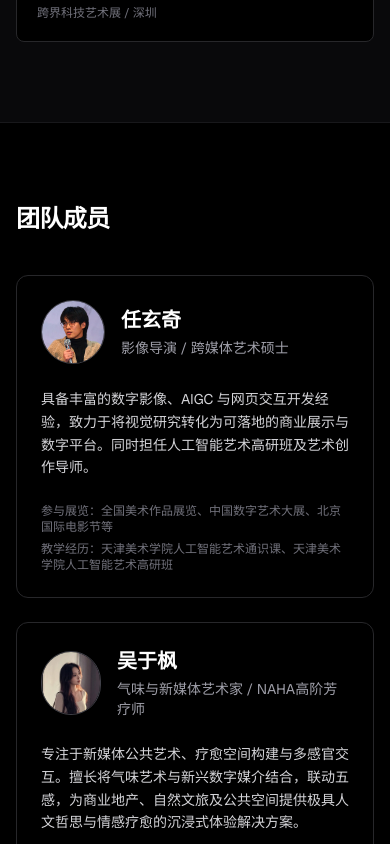
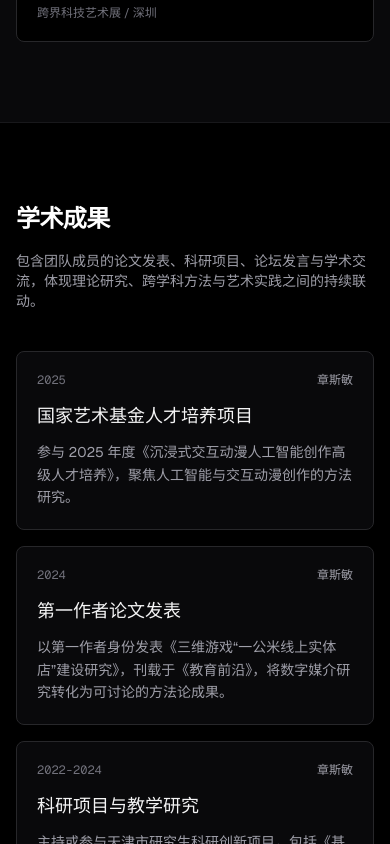
Before and after one commit to r1062046861-RXQ/portfolio-site, a Next.js app: page / in a window 390 px wide. Shown: the part 6500-7344 px from the top of the page. Built offline with nearby package versions, Linux system fonts and the light colour scheme.

Commit message:
feat: add academic achievements section

```diff
--- a/src/app/page.tsx
+++ b/src/app/page.tsx
@@ -145,6 +145,7 @@ export default function Home() {
           <a href="#services" className="hover:opacity-70 transition-opacity p-2">服务项目</a>
           <a href="#works" className="hover:opacity-70 transition-opacity p-2">案例展示</a>
           <a href="#awards" className="hover:opacity-70 transition-opacity p-2">展览荣誉</a>
+          <a href="#research" className="hover:opacity-70 transition-opacity p-2">学术成果</a>
           <a href="#team" className="hover:opacity-70 transition-opacity p-2">团队成员</a>
         </div>
         <a href="#contact" className="border border-white/30 px-4 py-2 rounded-md text-sm hover:bg-white hover:text-black transition-colors">
@@ -411,12 +412,82 @@ export default function Home() {
         </div>
       </section>
 
+      {/* 学术成果 Research Section */}
+      <section id="research" className="py-20 md:py-32 px-4 sm:px-8 md:px-12 bg-black border-t border-zinc-900">
+        <div className="max-w-7xl mx-auto">
+          <div className="flex flex-col md:flex-row md:items-end justify-between mb-10 md:mb-16 gap-4">
+            <h2 className="text-2xl sm:text-4xl font-semibold tracking-tight">学术成果</h2>
+            <p className="text-zinc-400 text-sm md:text-base max-w-2xl">
+              包含团队成员的论文发表、科研项目、论坛发言与学术交流，体现理论研究、跨学科方法与艺术实践之间的持续联动。
+            </p>
+          </div>
+
+          <div className="grid grid-cols-1 md:grid-cols-2 xl:grid-cols-3 gap-4 md:gap-6">
+            {[
+              {
+                year: "2025",
+                person: "章斯敏",
+                title: "国家艺术基金人才培养项目",
+                desc: "参与 2025 年度《沉浸式交互动漫人工智能创作高级人才培养》，聚焦人工智能与交互动漫创作的方法研究。"
+              },
+              {
+                year: "2024",
+                person: "章斯敏",
+                title: "第一作者论文发表",
+                desc: "以第一作者身份发表《三维游戏“一公米线上实体店”建设研究》，刊载于《教育前沿》，将数字媒介研究转化为可讨论的方法论成果。"
+              },
+              {
+                year: "2022-2024",
+                person: "章斯敏",
+                title: "科研项目与教学研究",
+                desc: "主持或参与天津市研究生科研创新项目，包括《基于人机交互技术的 OMO 智慧教学应用模式研究》与《三维游戏“一公米线上实体店”建设研究项目》。"
+              },
+              {
+                year: "2026",
+                person: "任玄奇",
+                title: "北京国际电影节青年学者论坛",
+                desc: "参与北京国际电影节相关青年学者论坛交流，围绕影像、技术与当代艺术方法展开研究分享。"
+              },
+              {
+                year: "近年",
+                person: "任玄奇",
+                title: "网络社会年会学术交流",
+                desc: "参与网络社会年会等跨学科交流场域，持续拓展算法文化、数字影像与网络社会研究之间的连接。"
+              },
+              {
+                year: "持续进行",
+                person: "团队",
+                title: "人工智能艺术研究与教学转化",
+                desc: "围绕 AIGC、数字影像、跨媒体艺术与公共传播展开研究，并将成果转化为课程、工作坊、论坛交流与实际项目方法。"
+              }
+            ].map((item, idx) => (
+              <TiltWrapper
+                key={idx}
+                delay={idx * 0.05}
+                className="group p-5 md:p-6 bg-zinc-950 border border-zinc-800 rounded-lg hover:border-zinc-600 transition-colors flex flex-col h-full"
+              >
+                <div className="flex items-center justify-between gap-4 mb-4" style={{ transform: "translateZ(10px)" }}>
+                  <span className="text-zinc-500 font-mono text-xs sm:text-sm">{item.year}</span>
+                  <span className="text-zinc-400 text-xs sm:text-sm">{item.person}</span>
+                </div>
+                <h3 className="text-zinc-100 font-medium text-lg md:text-xl mb-3 leading-snug" style={{ transform: "translateZ(20px)" }}>
+                  {item.title}
+                </h3>
+                <p className="text-zinc-400 text-sm md:text-base leading-relaxed mt-auto" style={{ transform: "translateZ(15px)" }}>
+                  {item.desc}
+                </p>
+              </TiltWrapper>
+            ))}
+          </div>
+        </div>
+      </section>
+
       {/* 团队成员 Team Section */}
       <section id="team" className="py-20 md:py-32 px-4 sm:px-8 md:px-12 bg-black border-t border-zinc-900">
         <div className="max-w-7xl mx-auto">
           <h2 className="text-2xl sm:text-4xl font-semibold tracking-tight mb-10 md:mb-16 text-left md:text-center">团队成员</h2>
 
-          <div className="grid grid-cols-1 lg:grid-cols-2 gap-6 md:gap-8">
+          <div className="grid grid-cols-1 xl:grid-cols-3 gap-6 md:gap-8">
             <TiltWrapper delay={0.1} className="bg-black p-6 sm:p-8 md:p-10 rounded-xl border border-zinc-800 h-full">
               <div className="flex items-center gap-4 mb-6" style={{ transform: "translateZ(30px)" }}>
                 <div className="relative w-16 h-16 md:w-20 md:h-20 rounded-full overflow-hidden border border-zinc-700">
@@ -454,6 +525,26 @@ export default function Home() {
               <div className="text-xs md:text-sm text-zinc-500 space-y-1.5" style={{ transform: "translateZ(10px)" }}>
                 <p>参与展览：北京/海南岛国际电影节、青岛国际双年展、普达措生态艺术季等</p>
                 <p>专业资质：CIBTAC整全疗愈师</p>
+              </div>
+            </TiltWrapper>
+
+            <TiltWrapper delay={0.3} className="bg-black p-6 sm:p-8 md:p-10 rounded-xl border border-zinc-800 h-full">
+              <div className="flex items-center gap-4 mb-6" style={{ transform: "translateZ(30px)" }}>
+                <div className="relative w-16 h-16 md:w-20 md:h-20 rounded-full overflow-hidden border border-zinc-700 bg-zinc-900 flex items-center justify-center">
+                  <span className="text-zinc-300 text-xl md:text-2xl font-semibold">章</span>
+                </div>
+                <div>
+                  <h3 className="text-xl md:text-2xl font-semibold mb-1">章斯敏</h3>
+                  <p className="text-zinc-400 text-sm md:text-base">艺术研究者 / 数字媒体艺术硕士</p>
+                </div>
+              </div>
+
+              <p className="text-zinc-300 text-sm md:text-base leading-relaxed mb-6" style={{ transform: "translateZ(20px)" }}>
+                研究方向偏向数字媒体艺术理论、中国传统文化数字化再现与跨媒介叙事，兼具艺术学、古文化艺术与计算机基础，关注虚拟身份、数据叙事与 AIGC 融合研究。
+              </p>
+              <div className="text-xs md:text-sm text-zinc-500 space-y-1.5" style={{ transform: "translateZ(10px)" }}>
+                <p>学术成果：第一作者论文、天津市研究生科研创新项目、国家艺术基金人才培养项目</p>
+                <p>实践方向：交互装置、实验影像、交互影像、生成艺术</p>
               </div>
             </TiltWrapper>
           </div>
```
